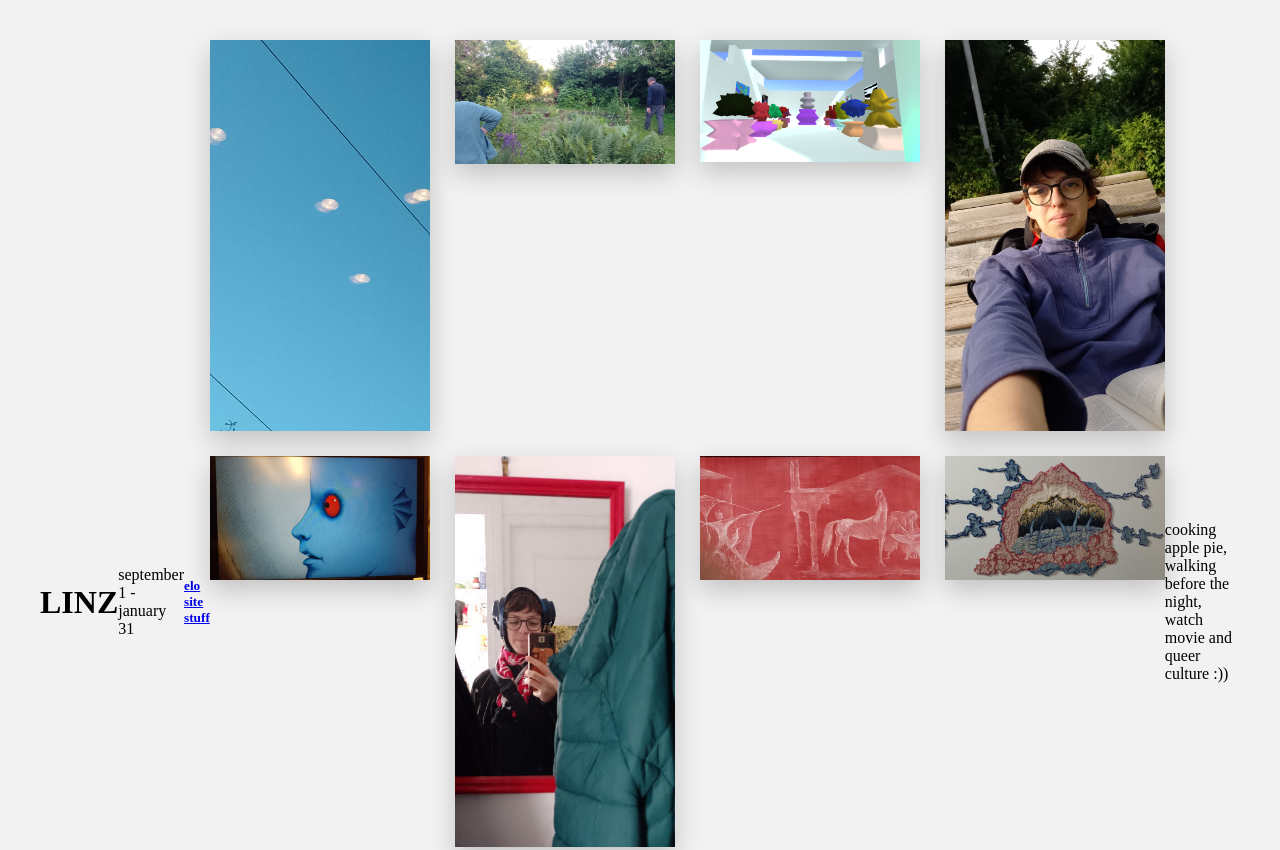
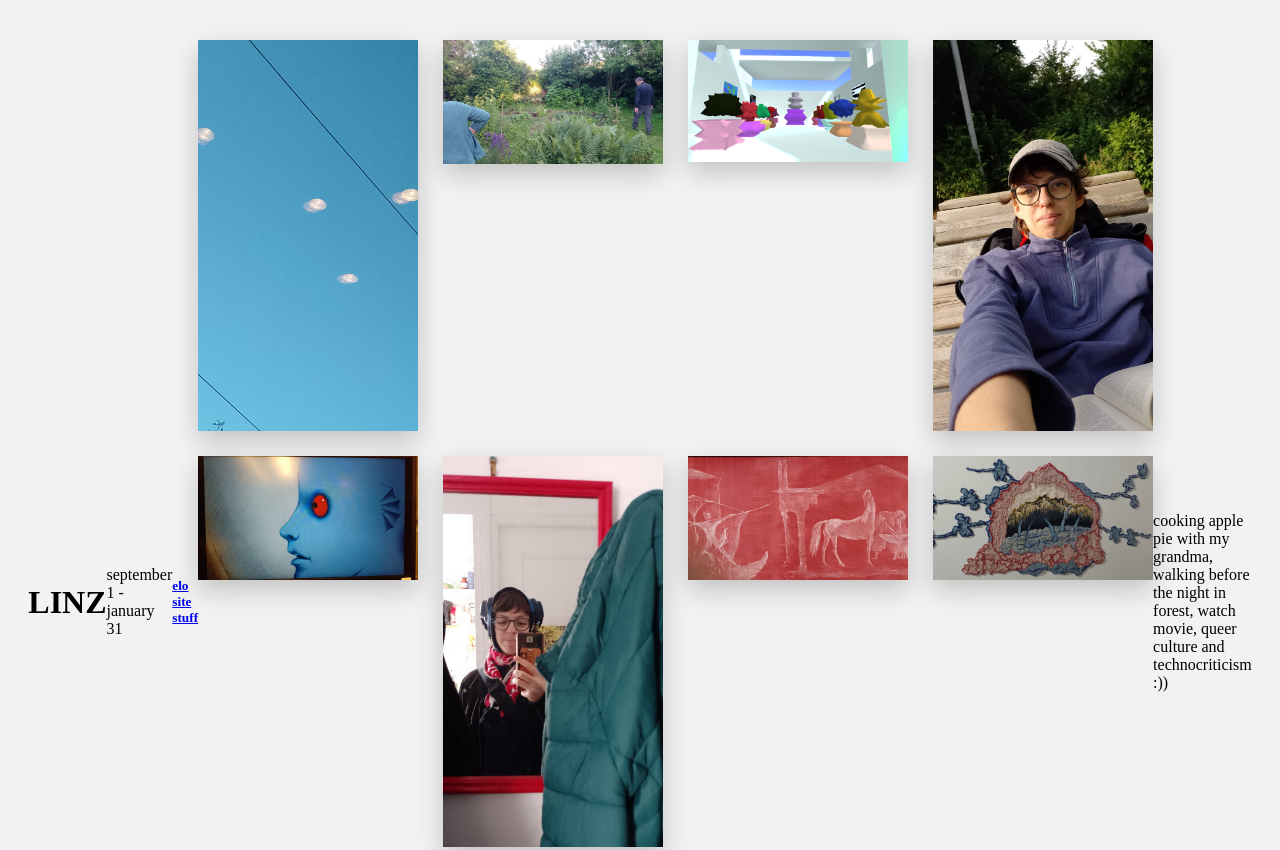
Before and after one commit to elo-wq/elostuff, a plain HTML site: page index.html in a window 1280 px wide. Shown: the top 850 px of the page. Drawn offline with Linux system fonts and the light colour scheme.

Commit message:
Update index.html

```diff
--- a/index.html
+++ b/index.html
@@ -66,6 +66,6 @@ body{
       <img src="11.png">
 </div>
 
-<p>cooking apple pie, walking before the night, watch movie and queer culture :)) </p>
+<p> cooking apple pie with my grandma, walking before the night in forest, watch movie, queer culture and technocriticism :)) </p>
 </body>
 </html>
```
